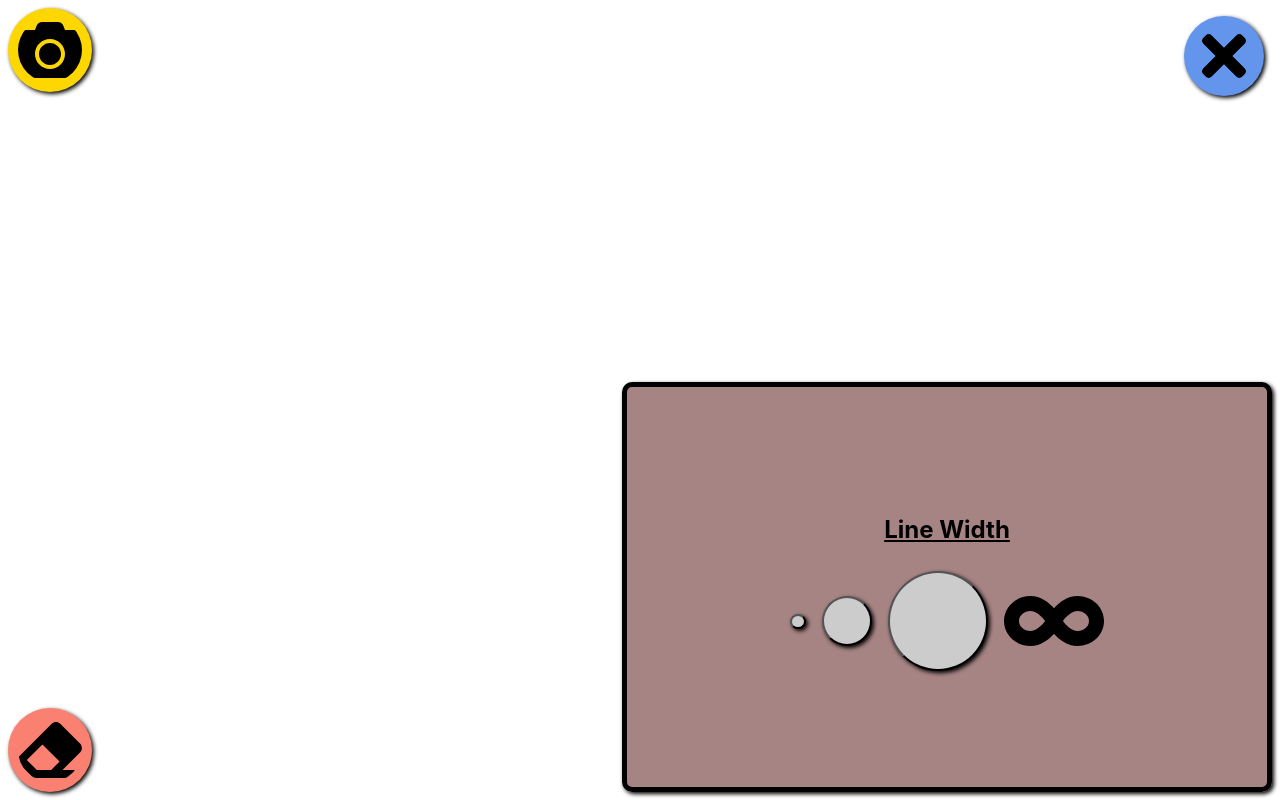
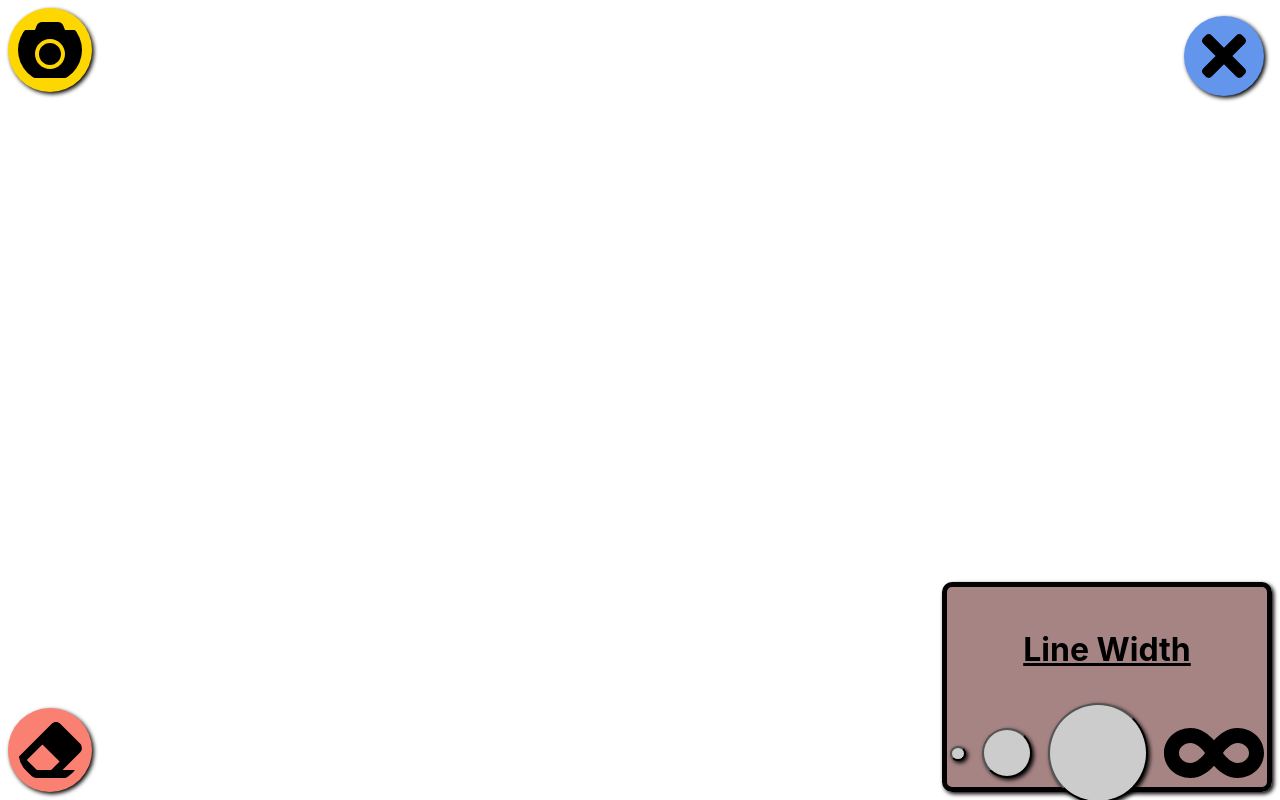
Before and after one commit to ekirbs/react-canvas, a React (Create React App) app: page / in a window 1280 px wide. Both pictures are taken after a click on the icon 1224 px from the left and 56 px from the top of the page. Built offline with nearby package versions, Linux system fonts and the light colour scheme.

Commit message:
still playing with sizing

```diff
--- a/src/components/OptionsPanel/index.js
+++ b/src/components/OptionsPanel/index.js
@@ -2,7 +2,7 @@ import React from 'react';
 import { FaInfinity } from "react-icons/fa";
 import './optionsPanel.css';
 
-function OptionsPanel() {
+function OptionsPanel({ isOpen }) {
 
   const setLineWidth = (width) => {
     const canvas = document.getElementById('draw');
@@ -37,7 +37,7 @@ function OptionsPanel() {
   return (
     <>
       <div>
-        <div className="options-panel">
+        <div className={`options-panel ${isOpen ? 'open' : 'closed'}`}>
           {/* <div className="options-panel-background"> */}
             <div className="line-width-container">
               <h2 className="line-width-title">Line Width</h2>
--- a/src/components/OptionsPanel/optionsPanel.css
+++ b/src/components/OptionsPanel/optionsPanel.css
@@ -1,15 +1,16 @@
 .options-panel {
-  position: absolute;
+  /* position: absolute; */
+  position: fixed;
   bottom: 1vh;
   right: 1vh;
   border: 5px solid black;
   border-radius: 10px;
-  width: 50vw;
-  height: 50vh;
+  width: 25vw;
+  height: 25vh;
   z-index: 9999;
   box-shadow: 2px 2px 4px black;
   display: flex;
-  align-items: center;
+  align-items:flex-start;
   /* justify-content: flex-start; */
   justify-content: center;
 
@@ -38,6 +39,7 @@
 
 .line-width-title {
   text-decoration: underline;
+  font-size: xx-large;
 }
 
 .line-width-buttons {
```
